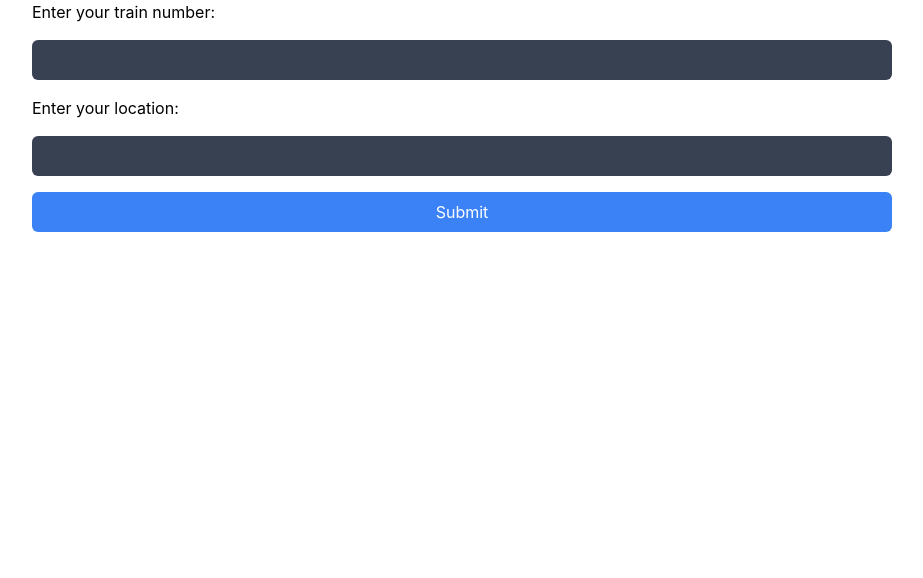
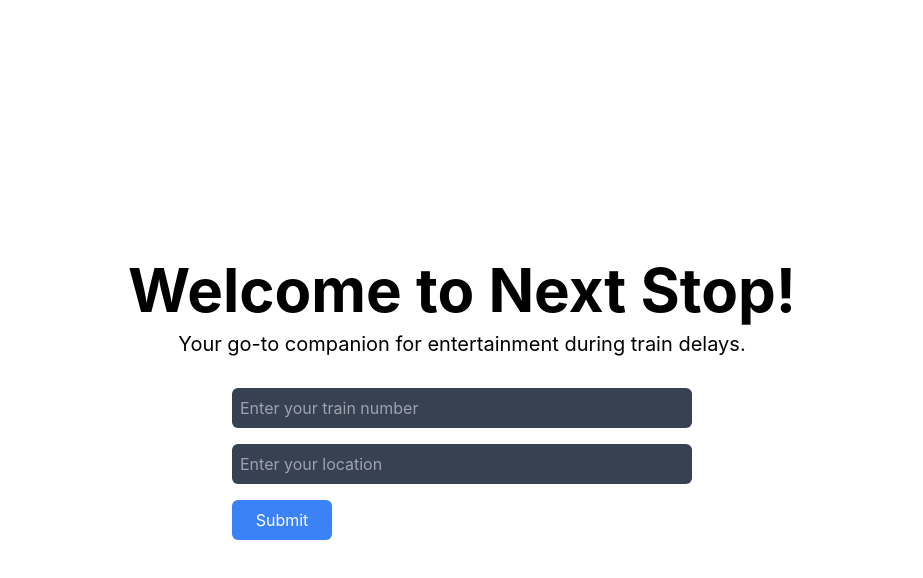
Before and after one commit to eshavignesh123/next-stop, a React (Create React App) app: page / in a window 1280 px wide. Shown: the top 578 px of the page, without its empty margins (178-1101 px from the left). Built offline with nearby package versions, Linux system fonts and the light colour scheme.

Commit message:
Updated App UI

```diff
--- a/src/App.js
+++ b/src/App.js
@@ -17,35 +17,41 @@ function App() {
   };
 
   return (
-    <div className="flex flex-col justify-center items-center">
+    <div className="w-full min-h-screen flex flex-col justify-center items-center">
+      <h1 className = "text-6xl font-bold mb-[10px]">Welcome to Next Stop!</h1>
+      <p className = "text-xl mb-[30px]">Your go-to companion for entertainment during train delays.</p>
+
       <form
-        className="w-[860px] h-[550px] flex flex-col gap-4"
+        className="w-[460px] flex flex-col justify-center gap-4"
         onSubmit={handleSubmit}
       >
-        <label className="text-black">Enter your train number:</label>
         <input
           type="text"
-          className="bg-gray-700 p-2 rounded-md"
+          className="bg-gray-700 p-2 rounded-md text-white"
           value={trainNumber}
+          placeholder='Enter your train number'
+
           onChange={(e) => setTrainNumber(e.target.value)}
         />
-        <label className="text-black">Enter your location:</label>
         <input
           type="text"
-          className="bg-gray-700 p-2 rounded-md"
+          className="bg-gray-700 p-2 rounded-md text-white"
+          placeholder='Enter your location'
           value={location}
           onChange={(e) => setLocation(e.target.value)}
         />
-        <button type="submit" className="bg-blue-500 p-2 rounded-md text-white">
+
+        <button type="submit" className="bg-blue-500 p-2 rounded-md text-white w-[100px]">
           Submit
         </button>
       </form>
-      {trainData && (
+
+      {/*trainData && (
         <div>
           <h2>Train Data:</h2>
           <pre>{JSON.stringify(trainData, null, 2)}</pre>
         </div>
-      )}
+      )*/}
     </div>
   );
 }
```
